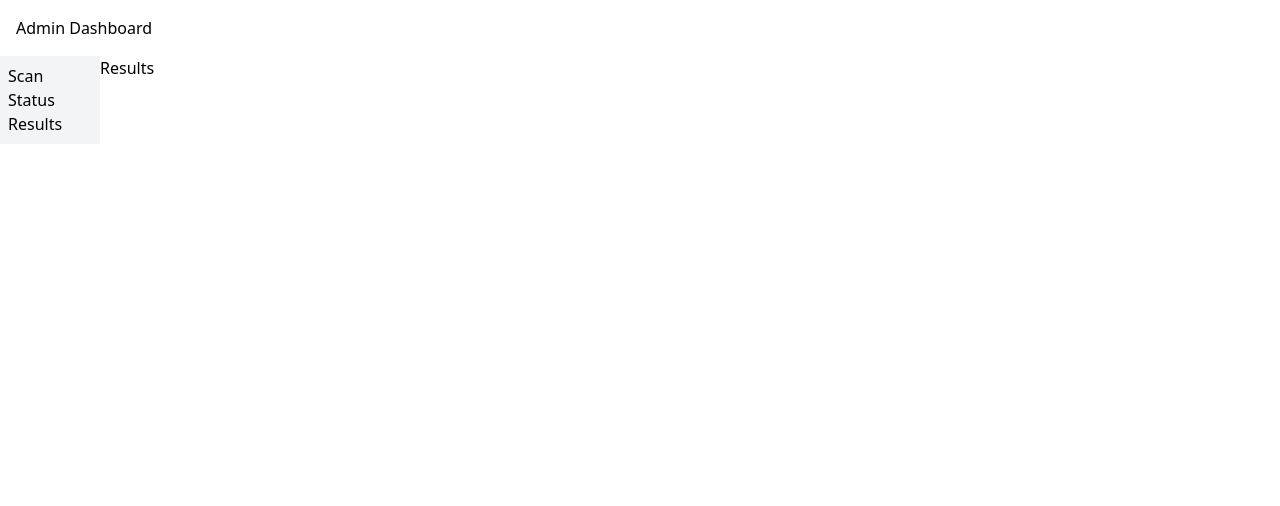
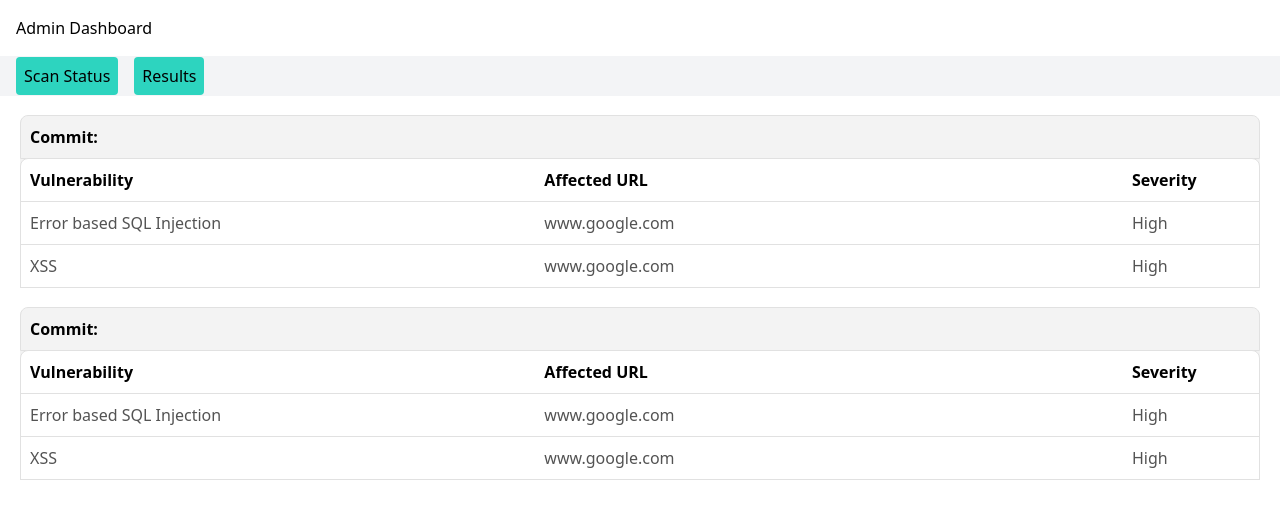
Before and after one commit to DemoCorpEcom/CloudGuard, a React (Create React App) app in the folder dashboard-frontend/: page /results in a window 1280 px wide. Shown: the top 506 px of the page. Built offline with nearby package versions, Linux system fonts and the light colour scheme.

Commit message:
frontend

```diff
--- a/dashboard-frontend/src/App.js
+++ b/dashboard-frontend/src/App.js
@@ -1,5 +1,5 @@
 import Appbar from "./components/Appbar/Appbar";
-import Sidebar from "./components/sidebar/Sidebar";
+import Sidebar from "./components/topbar/topbar";
 import { BrowserRouter, Route, Routes } from "react-router-dom";
 import ScanStatus from "./components/scanStatus/scanStatus";
 import Results from "./components/results/results";
@@ -9,7 +9,7 @@ function App() {
     <BrowserRouter>
       <div className="h-full">
         <Appbar />
-        <div className="flex flex-row h-full">
+        <div className="h-full w-full">
           <Sidebar />
           <Routes>
             <Route exact path="/" element={<ScanStatus />}></Route>
--- /dev/null
+++ b/dashboard-frontend/src/components/results/results.css
@@ -0,0 +1,84 @@
+table {
+    grid-column: 2 / 3;
+    display: flex;
+    flex-direction: column;
+    margin: 20px;
+    text-align: left;
+  }
+
+  thead {
+    background-color: #f3f3f3;
+    border-radius: 8px 8px 0px 0px;
+  }
+
+  thead > tr {
+    border-radius: 8px 8px 0px 0px;
+    font-weight: bold;
+    color: black;
+  }
+
+ .head {
+    background-color: white;
+  }
+
+  tr {
+    display: flex;
+    align-items: center;
+    justify-content: space-between;
+    padding: 8px;
+    border: 1px solid #e1e1e1;
+    margin-top: -1px;
+    color: #535353;
+  }
+
+  tbody tr:hover {
+    background-color: #f6f6f6;
+  }
+
+  .first {
+    width: 32px;
+  }
+
+  .second {
+    min-width: 18%;
+    align-items: left;
+  }
+
+  .third {
+    width: 24%;
+  }
+
+  .fourth {
+    width: 120px;
+  }
+
+  .fifth {
+    width: 60px;
+    text-align: right;
+  }
+
+  .sixth {
+    width: 32px;
+  }
+
+  /* Making the layout responsive */
+
+  @media screen and (max-width: 960px) {
+    .app_container {
+      grid-auto-columns: 1fr;
+    }
+
+    .side-nav {
+      display: none;
+    }
+
+    table, nav, header {
+    grid-column: 1 / 3;
+    }
+  }
+
+  @media screen and (max-width: 680px) {
+    .third, .fourth, .avatars, .drafts, .secondary-btn {
+      display: none;
+    }
+  }
--- a/dashboard-frontend/src/components/results/results.js
+++ b/dashboard-frontend/src/components/results/results.js
@@ -1,9 +1,44 @@
 import React from "react"
+import './results.css';
 
 const Results = () => {
+
+    const Result = () => {
+        return (
+            <table>
+                <thead>
+                    <tr>
+                        <th className="second">Commit: </th>
+                    </tr>
+                    <tr className="head">
+                        <th className="second">Vulnerability</th>
+                        <th className="third">Affected URL</th>
+                        <th className="fourth">Severity</th>
+                    </tr>
+                </thead>
+
+                <tbody>
+                    <tr>
+                        <td className="second">Error based SQL Injection</td>
+                        <td className="third">www.google.com</td>
+                        <td className="fourth">High</td>
+                    </tr>
+                    <tr>
+                        <td className="second">XSS</td>
+                        <td className="third">www.google.com</td>
+                        <td className="fourth">High</td>
+                    </tr>
+
+                </tbody>
+
+            </table>
+        )
+    }
+
     return (
-        <div>
-            <h1>Results</h1>
+        <div className="w-full">
+            <Result />
+            <Result />
         </div>
     )
 }
--- a/dashboard-frontend/src/components/sidebar/Sidebar.js
+++ /dev/null
@@ -1,13 +0,0 @@
-import React from 'react'
-import { NavLink } from 'react-router-dom'
-
-const Sidebar = () => {
-    return (
-        <div className='w-[100px] bg-gray-100 h-full flex flex-col p-2'>
-            <NavLink to="/">Scan Status</NavLink>
-            <NavLink to="/results">Results</NavLink>
-        </div>
-    )
-}
-
-export default Sidebar
--- /dev/null
+++ b/dashboard-frontend/src/components/topbar/topbar.js
@@ -0,0 +1,13 @@
+import React from 'react'
+import { NavLink } from 'react-router-dom'
+
+const Sidebar = () => {
+    return (
+        <div className='bg-gray-100 p-2 w-full h-max'>
+            <NavLink to="/" className="bg-teal-400 p-2 m-2 rounded">Scan Status</NavLink>
+            <NavLink to="/results" className="bg-teal-400 p-2 m-2 rounded">Results</NavLink>
+        </div>
+    )
+}
+
+export default Sidebar
```
Also changed, not shown: 1 other file (tests, documents, lock files or other folders).
